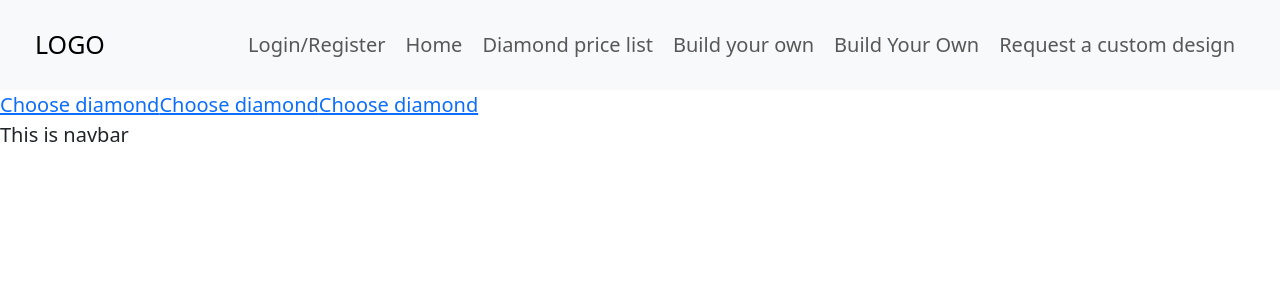
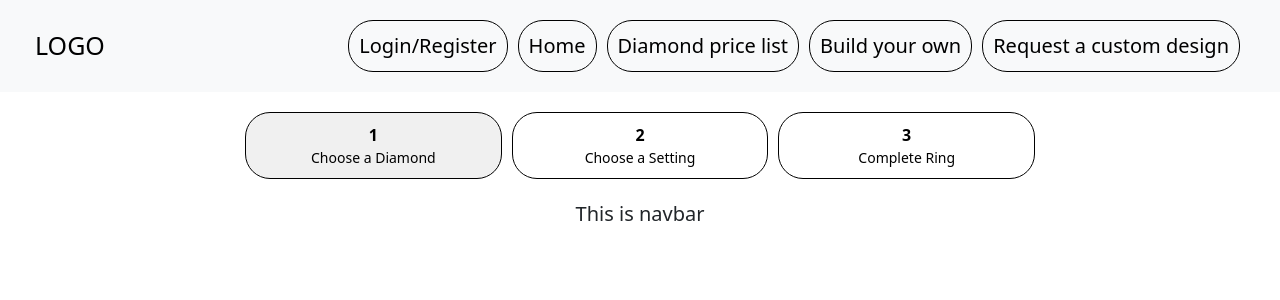
Before and after one commit to AnhNTSE183225/JPOS_FRONT, a React (Vite) app: page /build-your-own in a window 1280 px wide. Shown: the top 300 px of the page. Built offline with nearby package versions, Linux system fonts and the light colour scheme.

Commit message:
BuildYourOwnNav Verson1

```diff
--- /dev/null
+++ b/src/components/BuildYourOwnNav.css
@@ -0,0 +1,43 @@
+.build-your-own-nav {
+    display: flex;
+    flex-direction: column;
+    align-items: center;
+}
+
+.nav-steps {
+    display: flex;
+    justify-content: space-between;
+    width: 100%;
+    max-width: 800px;
+    margin: 20px 0;
+}
+
+.nav-link {
+    flex: 1;
+    text-align: center;
+    padding: 10px;
+    text-decoration: none;
+    color: #000;
+    border: 1px solid #000;
+    border-radius: 25px;
+    margin: 0 5px;
+}
+
+.nav-link.step {
+    display: flex;
+    flex-direction: column;
+    align-items: center;
+}
+
+.step-number {
+    font-size: 16px;
+    font-weight: bold;
+}
+
+.step-label {
+    font-size: 14px;
+}
+
+.nav-link.active {
+    background-color: #f0f0f0;
+}
--- a/src/components/BuildYourOwnNav.jsx
+++ b/src/components/BuildYourOwnNav.jsx
@@ -1,19 +1,27 @@
 import { Link } from 'react-router-dom';
 import '../../node_modules/bootstrap/dist/css/bootstrap.min.css';
 import '../../node_modules/bootstrap/dist/js/bootstrap.bundle';
-import { useState } from 'react';
+import './BuildYourOwnNav.css'; // Create a CSS file for additional styling
 
 const BuildYourOwnNav = () => {
-
     return (
-        <>
-        <Link to="/build-your-own/choose-diamond">Choose diamond</Link>
-            <Link to="/build-your-own/choose-setting">Choose diamond</Link>
-            <Link to="/build-your-own/complete-product">Choose diamond</Link>
-            <p>
-                This is navbar
-            </p>
-        </>
+        <div className="build-your-own-nav">
+            <div className="nav-steps">
+                <Link to="/build-your-own/choose-diamond" className="nav-link step active">
+                    <span className="step-number">1</span>
+                    <span className="step-label">Choose a Diamond</span>
+                </Link>
+                <Link to="/build-your-own/choose-setting" className="nav-link step">
+                    <span className="step-number">2</span>
+                    <span className="step-label">Choose a Setting</span>
+                </Link>
+                <Link to="/build-your-own/complete-product" className="nav-link step">
+                    <span className="step-number">3</span>
+                    <span className="step-label">Complete Ring</span>
+                </Link>
+            </div>
+            <p>This is navbar</p>
+        </div>
     );
 }
 
--- a/src/components/NavigationBar.jsx
+++ b/src/components/NavigationBar.jsx
@@ -67,9 +67,6 @@ const NavigationBar = () => {
                                 <Link className='nav-link' to="/build-your-own/choose-diamond">Build your own</Link>
                             </li>
                             <li className="nav-item">
-                                <Link className='nav-link' to='/buid-your-own'>Build Your Own</Link>
-                            </li>
-                            <li className="nav-item">
                                 <Link className='nav-link' to='/custom-design'>Request a custom design</Link>
                             </li>
                         </ul>
```
